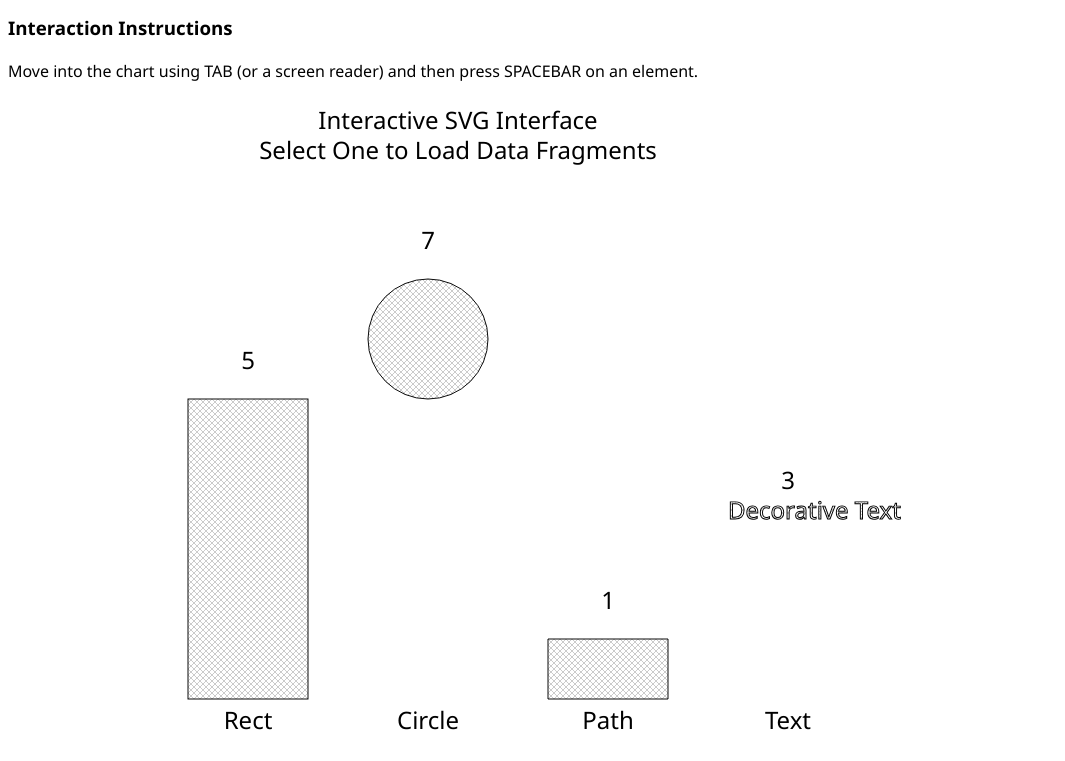
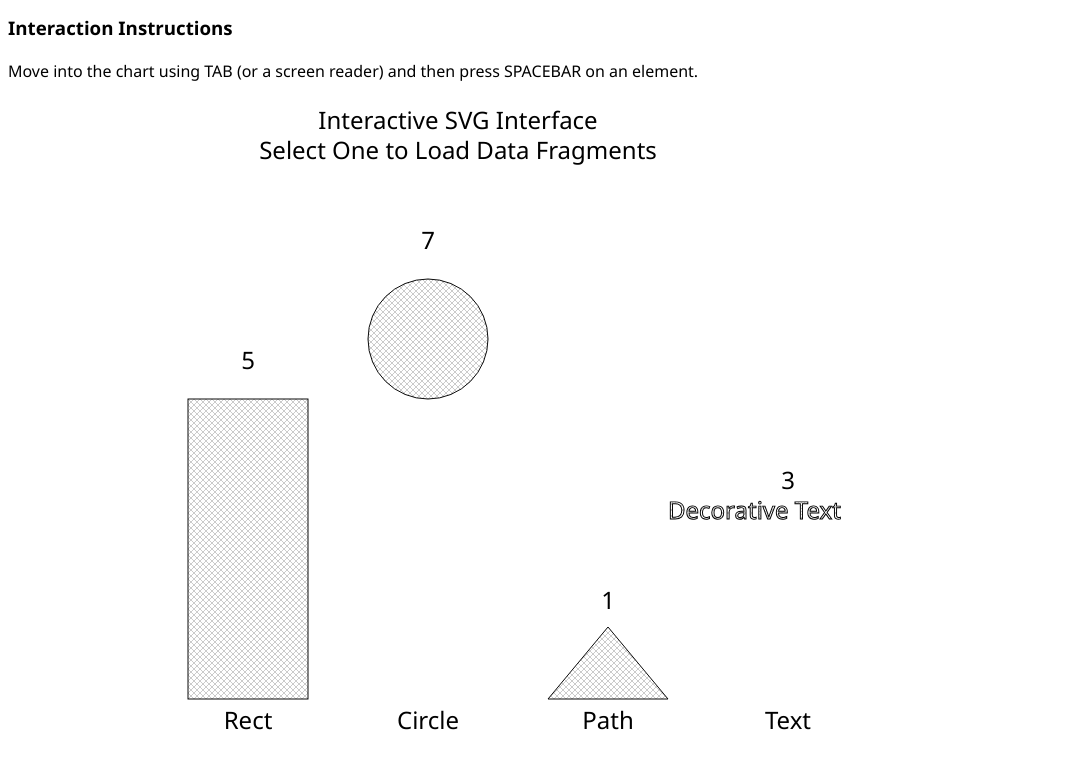
Before and after one commit to fizzstudio/svg-aria-test, a plain HTML site: page examples/menu/svg-menu-aria.html in a window 1280 px wide. Shown: the part 459-1220 px from the top of the page, without its empty margins (0-1065 px from the left). Drawn offline with Linux system fonts and the light colour scheme.

Commit message:
move dec text, make path triangle

```diff
--- a/examples/menu/svg-menu-aria.html
+++ b/examples/menu/svg-menu-aria.html
@@ -107,11 +107,11 @@
           aria-labelledby="b02v b02t" />
         <text x="70" y="105" text-anchor="middle" id="b02t" aria-hidden="true">Circle</text>
         <text x="100" y="85" text-anchor="middle" id="b03v" aria-hidden="true">1</text>
-        <path d="M90,90 L110,90 L110,100 L90,100 Z" class="chart-element level-3" tabindex="0" role="button"
+        <path d="M100,88 L110,100 L90,100 Z" class="chart-element level-3" tabindex="0" role="button"
           aria-pressed="false" aria-labelledby="b03v b03t" />
         <text x="100" y="105" text-anchor="middle" id="b03t" aria-hidden="true">Path</text>
         <text x="130" y="65" text-anchor="middle" id="b04v" aria-hidden="true">3</text>
-        <text x="120" y="70" class="chart-element level-3" tabindex="0" role="button" aria-pressed="false"
+        <text x="110" y="70" class="chart-element level-3" tabindex="0" role="button" aria-pressed="false"
           aria-labelledby="b04v b04t">Decorative
           Text</text>
         <text x="130" y="105" text-anchor="middle" id="b04t" aria-hidden="true">Text</text>
```
